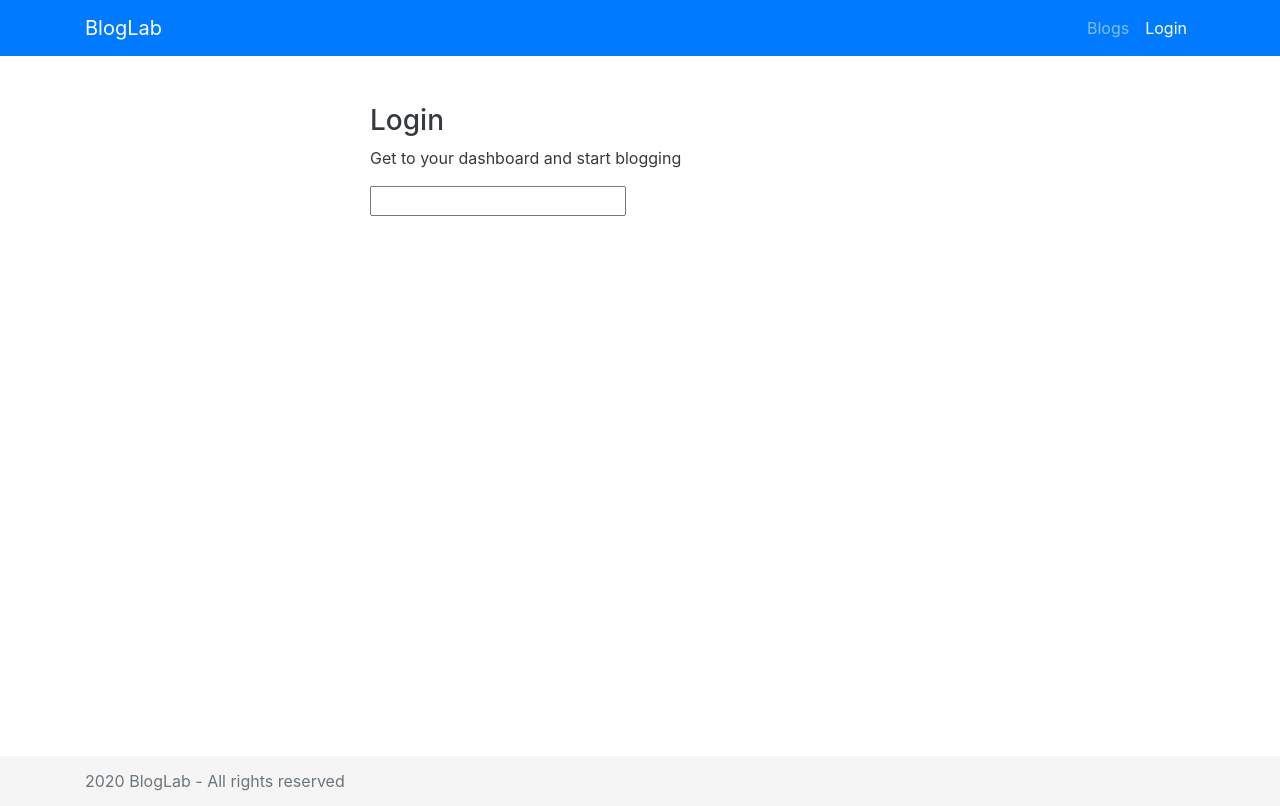
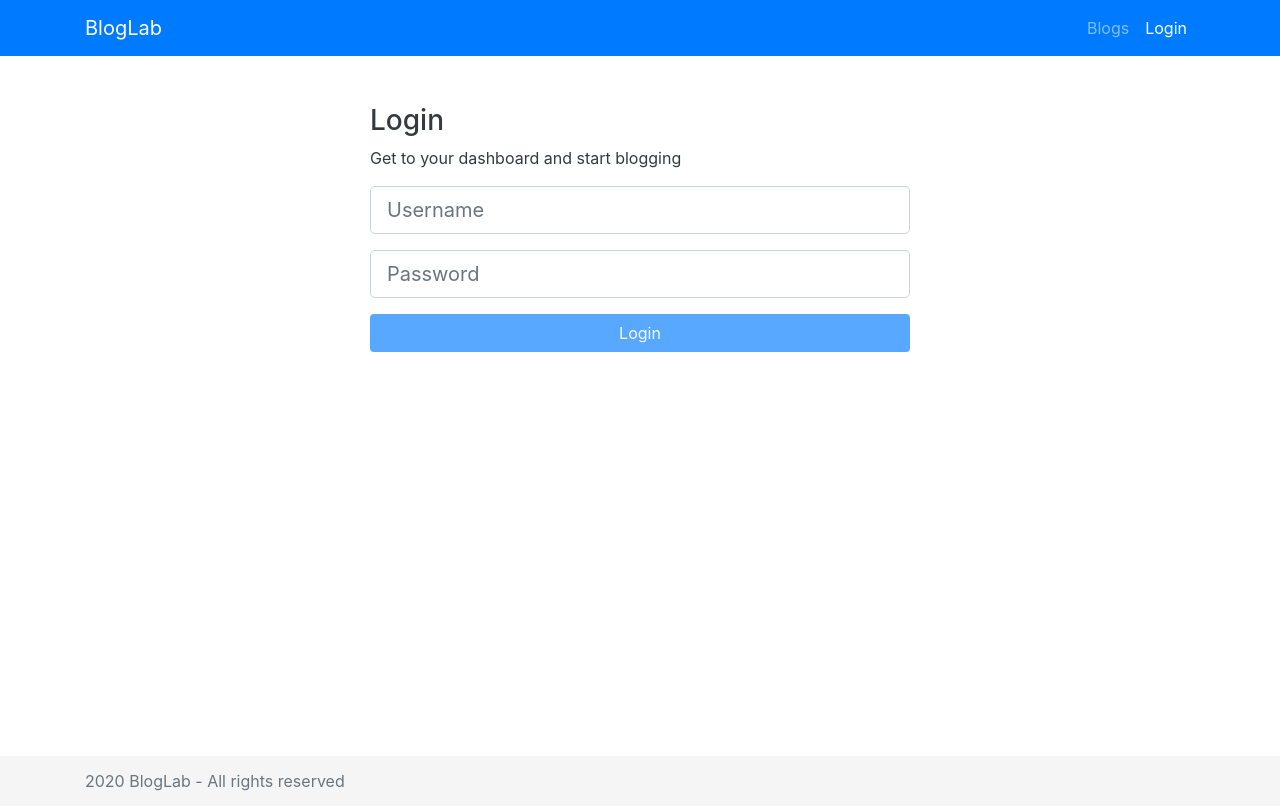
Before and after one commit to ortizmark/BlogLab2, an Angular app in the folder BlogLab-UI/: page /login in a window 1280 px wide. Built offline with nearby package versions, Linux system fonts and the light colour scheme.

Commit message:
Login Created

```diff
--- a/BlogLab-UI/src/app/components/login/login.component.html
+++ b/BlogLab-UI/src/app/components/login/login.component.html
@@ -5,8 +5,33 @@
             <p class="text-dark">Get to your dashboard and start blogging</p>
             <form [formGroup]="loginForm" (ngSubmit)="onSubmit()">
                 <div class="form-group">
-                    <input type="text" [ngClass]= "{'is-invalid' : hasErrors('username') && isTouched('username')}">
+                    <input type="text" [ngClass]= "{'is-invalid' : hasErrors('username') && isTouched('username'),
+                    'is-valid' : !hasErrors('username') && isTouched('username')}"
+                    class="form-control form-control-lg"
+                    formControlName="username"
+                    placeholder="Username">
+                    <div *ngIf="hasError('username','required')" class="invalid-feedback">
+                        Username Required
+                    </div>
+                    <div *ngIf="hasError('username','minlength') || hasError('username','maxlength')" class="invalid-feedback">
+                        Must be between 5-20 characters
+                    </div>
                  </div>
+                 <div class="form-group">
+                    <input type="password" [ngClass]= "{'is-invalid' : hasErrors('password') && isTouched('password'),
+                    'is-valid' : !hasErrors('password') && isTouched('password')}"
+                    class="form-control form-control-lg"
+                    formControlName="password"
+                    placeholder="Password">
+                    <div *ngIf="hasError('password','required')" class="invalid-feedback">
+                        Password Required
+                    </div>
+                    <div *ngIf="hasError('password','minlength') || hasError('password','maxlength')" class="invalid-feedback">
+                        Must be between 10-50 characters
+                    </div>
+                 </div>
+                 <button class="btn btn-block mb-3 bg-primary text-light"
+                    [disabled]="!loginForm.valid">Login</button>
             </form>
         </div>
     </div>
--- a/BlogLab-UI/src/app/services/account.service.ts
+++ b/BlogLab-UI/src/app/services/account.service.ts
@@ -57,7 +57,7 @@ export class AccountService {
 
   public isLoggedIn(){
     const currentUser = this.currentUserValue;
-    const isLoggedIn = currentUser && currentUser.token;
+    const isLoggedIn = !!currentUser && !!currentUser.token;
     return isLoggedIn;
   }
 
```
